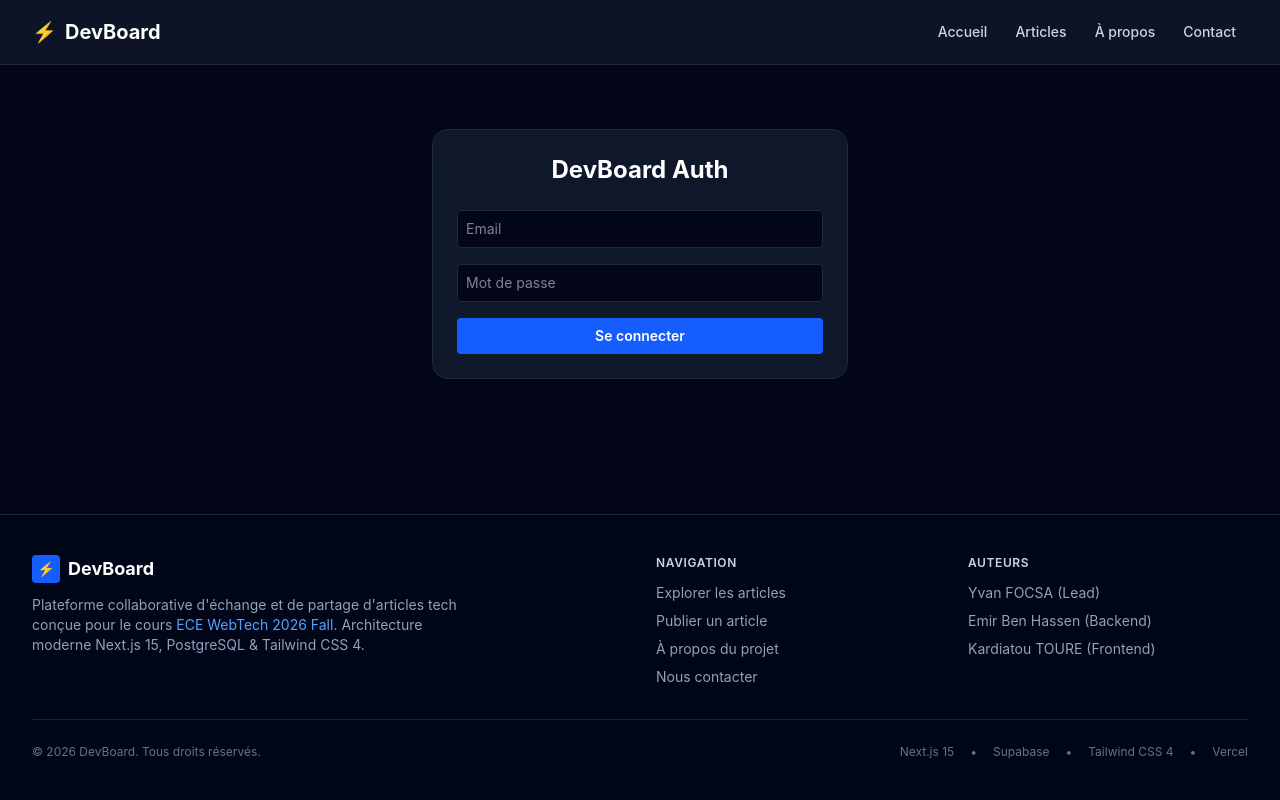
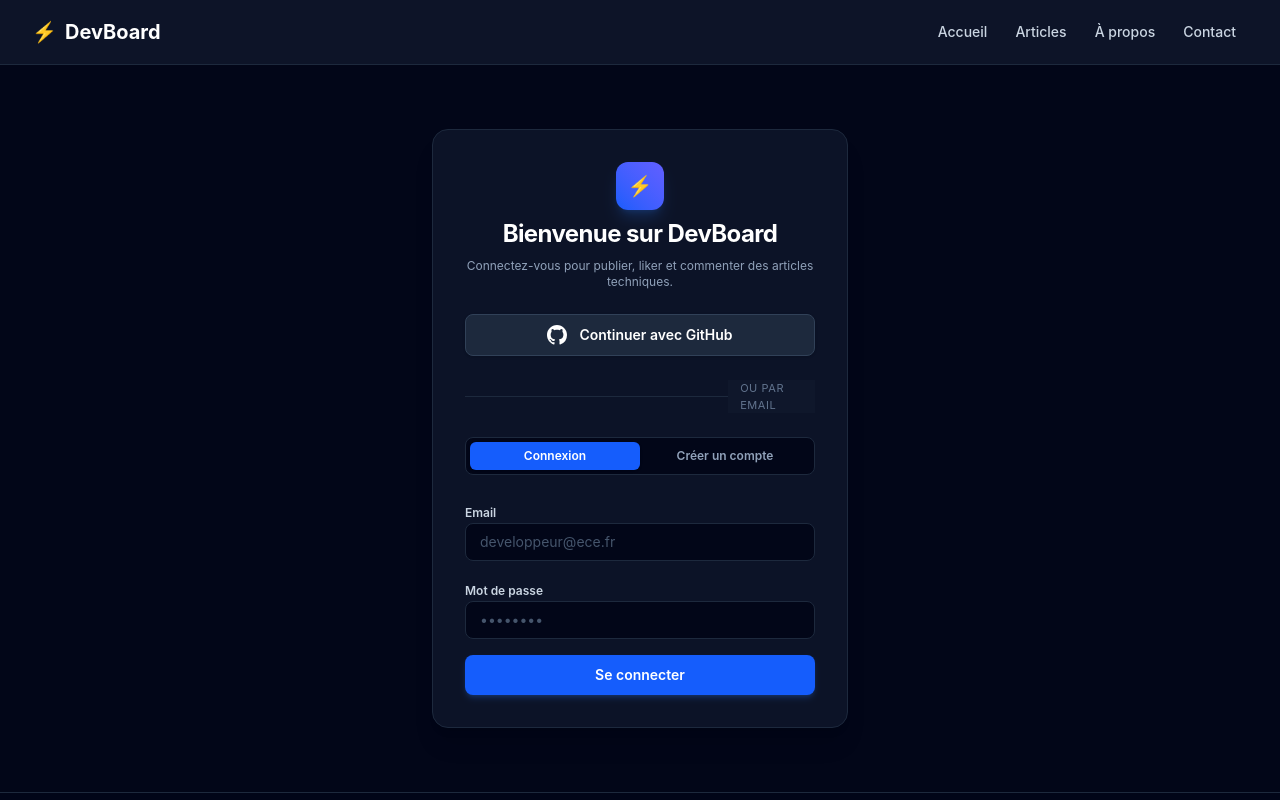
Before and after one commit to ivanfocsa/ece-webtech-302, a Next.js app: page /login in a window 1280 px wide. Shown: the top 800 px of the page. Built offline with nearby package versions, Linux system fonts and the light colour scheme.

Commit message:
feat(auth): bouton login github oauth

```diff
--- a/app/login/page.js
+++ b/app/login/page.js
@@ -1,40 +1,83 @@
 'use client';
 
-import { useState } from 'react';
-import { useRouter } from 'next/navigation';
+// ==============================================================================
+// 5. STRATÉGIE CSR (Client-Side Rendering)
+// Interface d'authentification double flux (GitHub OAuth 2.0 & Email/Mot de passe).
+// ==============================================================================
+
+import { useState, Suspense } from 'react';
+import { useRouter, useSearchParams } from 'next/navigation';
 import { createClient } from '@/lib/supabase/client';
 
-export default function LoginPage() {
-  const [tab, setTab] = useState('signin');
+function LoginForm() {
+  const searchParams = useSearchParams();
+  const next = searchParams.get('next') || '/profile';
+  const initialTab = searchParams.get('tab') === 'signup' ? 'signup' : 'signin';
+
+  const [tab, setTab] = useState(initialTab);
   const [email, setEmail] = useState('');
   const [password, setPassword] = useState('');
   const [fullName, setFullName] = useState('');
   const [loading, setLoading] = useState(false);
   const [errorMsg, setErrorMsg] = useState('');
+  const [successMsg, setSuccessMsg] = useState('');
+
   const router = useRouter();
+
+  const handleOAuthGitHub = async () => {
+    setErrorMsg('');
+    try {
+      const supabase = createClient();
+      const redirectTo = `${window.location.origin}/auth/callback?next=${encodeURIComponent(next)}`;
+
+      const { error } = await supabase.auth.signInWithOAuth({
+        provider: 'github',
+        options: {
+          redirectTo,
+        },
+      });
+
+      if (error) throw error;
+    } catch (err) {
+      setErrorMsg(`Erreur GitHub OAuth : ${err.message}`);
+    }
+  };
 
   const handleEmailAuth = async (e) => {
     e.preventDefault();
     setLoading(true);
     setErrorMsg('');
+    setSuccessMsg('');
+
     const supabase = createClient();
 
     try {
       if (tab === 'signin') {
-        const { error } = await supabase.auth.signInWithPassword({ email: email.trim(), password });
+        const { error } = await supabase.auth.signInWithPassword({
+          email: email.trim(),
+          password,
+        });
+
         if (error) throw error;
-        router.push('/profile');
+        router.push(next);
+        router.refresh();
       } else {
         const { error } = await supabase.auth.signUp({
           email: email.trim(),
           password,
-          options: { data: { full_name: fullName.trim() } }
+          options: {
+            data: {
+              full_name: fullName.trim() || email.split('@')[0],
+            },
+          },
         });
+
         if (error) throw error;
+        setSuccessMsg('Compte créé avec succès ! Vous pouvez maintenant vous connecter.');
         setTab('signin');
       }
     } catch (err) {
-      setErrorMsg(err.message);
+      setErrorMsg(err.message || "Une erreur est survenue lors de l'authentification.");
     } finally {
       setLoading(false);
     }
@@ -42,45 +85,128 @@ export default function LoginPage() {
 
   return (
     <div className="max-w-md mx-auto px-4 py-16">
-      <div className="bg-slate-900 border border-slate-800 rounded-2xl p-6 space-y-6">
-        <h1 className="text-2xl font-bold text-white text-center">DevBoard Auth</h1>
-        {errorMsg && <div className="p-3 bg-red-500/10 text-red-400 text-xs rounded">{errorMsg}</div>}
+      <div className="bg-slate-900/80 border border-slate-800 rounded-2xl p-6 sm:p-8 space-y-6 shadow-xl">
+        <div className="text-center space-y-2">
+          <div className="w-12 h-12 rounded-xl bg-gradient-to-tr from-blue-600 to-indigo-500 mx-auto flex items-center justify-center text-white text-xl font-bold shadow-lg shadow-blue-500/20">
+            ⚡
+          </div>
+          <h1 className="text-2xl font-bold text-white tracking-tight">Bienvenue sur DevBoard</h1>
+          <p className="text-xs text-slate-400">
+            Connectez-vous pour publier, liker et commenter des articles techniques.
+          </p>
+        </div>
+
+        {/* Bouton GitHub OAuth 2.0 */}
+        <button
+          type="button"
+          onClick={handleOAuthGitHub}
+          className="w-full flex items-center justify-center gap-3 py-2.5 px-4 rounded-lg bg-slate-800 hover:bg-slate-700 text-white text-sm font-semibold border border-slate-700 transition-colors shadow-sm"
+        >
+          <svg className="w-5 h-5 fill-current" viewBox="0 0 24 24">
+            <path d="M12 0C5.37 0 0 5.37 0 12c0 5.31 3.435 9.795 8.205 11.385.6.105.825-.255.825-.57 0-.285-.015-1.23-.015-2.235-3.015.555-3.795-.735-4.035-1.41-.135-.345-.72-1.41-1.23-1.695-.42-.225-1.02-.78-.015-.795.945-.015 1.62.87 1.845 1.23 1.08 1.815 2.805 1.305 3.495.99.105-.78.42-1.305.765-1.605-2.67-.3-5.46-1.335-5.46-5.925 0-1.305.465-2.385 1.23-3.225-.12-.3-.54-1.53.12-3.18 0 0 1.005-.315 3.3 1.23.96-.27 1.98-.405 3-.405s2.04.135 3 .405c2.295-1.56 3.3-1.23 3.3-1.23.66 1.65.24 2.88.12 3.18.765.84 1.23 1.905 1.23 3.225 0 4.605-2.805 5.625-5.475 5.925.435.375.81 1.095.81 2.22 0 1.605-.015 2.895-.015 3.3 0 .315.225.69.825.57A12.02 12.02 0 0024 12c0-6.63-5.37-12-12-12z" />
+          </svg>
+          <span>Continuer avec GitHub</span>
+        </button>
+
+        <div className="relative flex items-center justify-center">
+          <div className="border-t border-slate-800 w-full" />
+          <span className="bg-slate-900 px-3 text-[11px] text-slate-500 uppercase tracking-wider relative">
+            ou par email
+          </span>
+        </div>
+
+        {/* Sélecteur d'onglets Connexion / Inscription */}
+        <div className="flex bg-slate-950 p-1 rounded-lg border border-slate-800">
+          <button
+            type="button"
+            onClick={() => setTab('signin')}
+            className={`flex-1 py-1.5 text-xs font-semibold rounded-md transition-colors ${
+              tab === 'signin' ? 'bg-blue-600 text-white shadow' : 'text-slate-400 hover:text-white'
+            }`}
+          >
+            Connexion
+          </button>
+          <button
+            type="button"
+            onClick={() => setTab('signup')}
+            className={`flex-1 py-1.5 text-xs font-semibold rounded-md transition-colors ${
+              tab === 'signup' ? 'bg-blue-600 text-white shadow' : 'text-slate-400 hover:text-white'
+            }`}
+          >
+            Créer un compte
+          </button>
+        </div>
+
+        {errorMsg && (
+          <div className="p-3 rounded-lg bg-red-500/10 border border-red-500/20 text-xs text-red-400">
+            {errorMsg}
+          </div>
+        )}
+
+        {successMsg && (
+          <div className="p-3 rounded-lg bg-emerald-500/10 border border-emerald-500/20 text-xs text-emerald-400">
+            {successMsg}
+          </div>
+        )}
+
+        {/* Formulaire Email */}
         <form onSubmit={handleEmailAuth} className="space-y-4">
           {tab === 'signup' && (
+            <div className="space-y-1.5">
+              <label className="text-xs font-semibold text-slate-300">Nom complet</label>
               <input
                 type="text"
                 value={fullName}
                 onChange={(e) => setFullName(e.target.value)}
-              placeholder="Nom complet"
-              className="w-full bg-slate-950 border border-slate-800 rounded p-2 text-white text-sm"
+                placeholder="Ada Lovelace"
                 required
+                className="w-full bg-slate-950 border border-slate-800 rounded-lg px-3.5 py-2 text-white placeholder-slate-600 text-sm focus:outline-none focus:border-blue-500"
               />
+            </div>
           )}
+
+          <div className="space-y-1.5">
+            <label className="text-xs font-semibold text-slate-300">Email</label>
             <input
               type="email"
               value={email}
               onChange={(e) => setEmail(e.target.value)}
-            placeholder="Email"
-            className="w-full bg-slate-950 border border-slate-800 rounded p-2 text-white text-sm"
+              placeholder="developpeur@ece.fr"
               required
+              className="w-full bg-slate-950 border border-slate-800 rounded-lg px-3.5 py-2 text-white placeholder-slate-600 text-sm focus:outline-none focus:border-blue-500"
             />
+          </div>
+
+          <div className="space-y-1.5">
+            <label className="text-xs font-semibold text-slate-300">Mot de passe</label>
             <input
               type="password"
               value={password}
               onChange={(e) => setPassword(e.target.value)}
-            placeholder="Mot de passe"
-            className="w-full bg-slate-950 border border-slate-800 rounded p-2 text-white text-sm"
+              placeholder="••••••••"
               required
+              minLength={6}
+              className="w-full bg-slate-950 border border-slate-800 rounded-lg px-3.5 py-2 text-white placeholder-slate-600 text-sm focus:outline-none focus:border-blue-500"
             />
+          </div>
+
           <button
             type="submit"
             disabled={loading}
-            className="w-full py-2 bg-blue-600 hover:bg-blue-500 text-white text-sm font-semibold rounded"
+            className="w-full py-2.5 rounded-lg text-sm font-semibold bg-blue-600 hover:bg-blue-500 disabled:opacity-50 text-white shadow-md shadow-blue-500/20 transition-all"
           >
-            {loading ? 'Chargement...' : tab === 'signin' ? 'Se connecter' : 'Créer un compte'}
+            {loading ? 'Chargement...' : tab === 'signin' ? 'Se connecter' : 'Créer mon compte'}
           </button>
         </form>
       </div>
     </div>
   );
 }
+
+export default function LoginPage() {
+  return (
+    <Suspense fallback={<div className="max-w-md mx-auto px-4 py-16 text-center text-slate-400">Chargement...</div>}>
+      <LoginForm />
+    </Suspense>
+  );
+}
```
Lines whose indentation alone changed are shown as unchanged.
